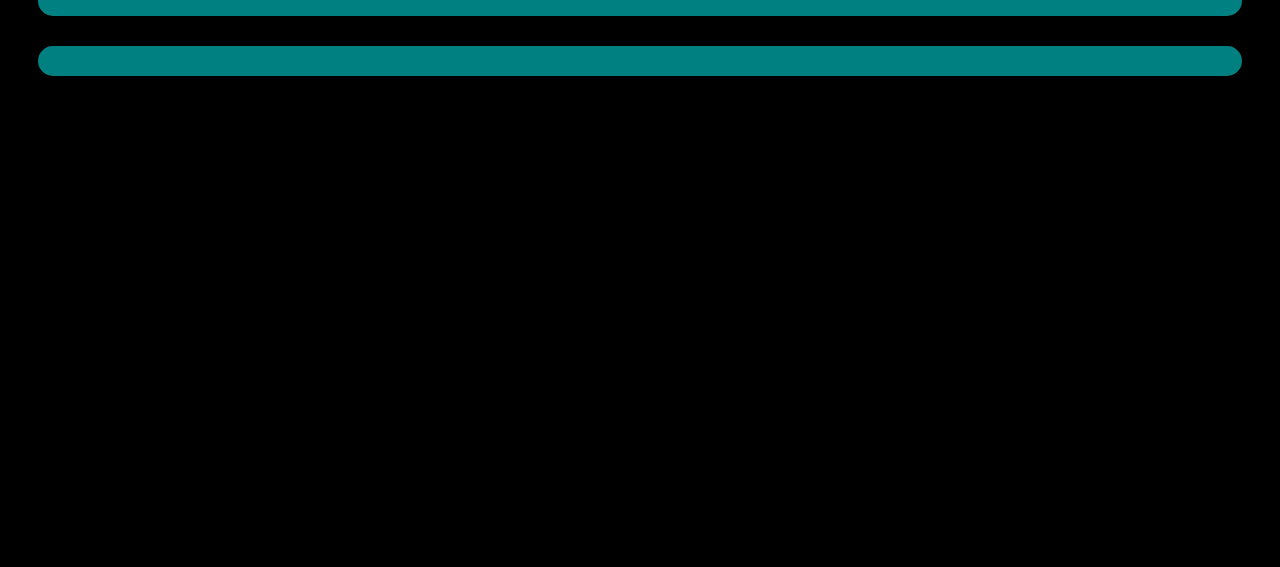
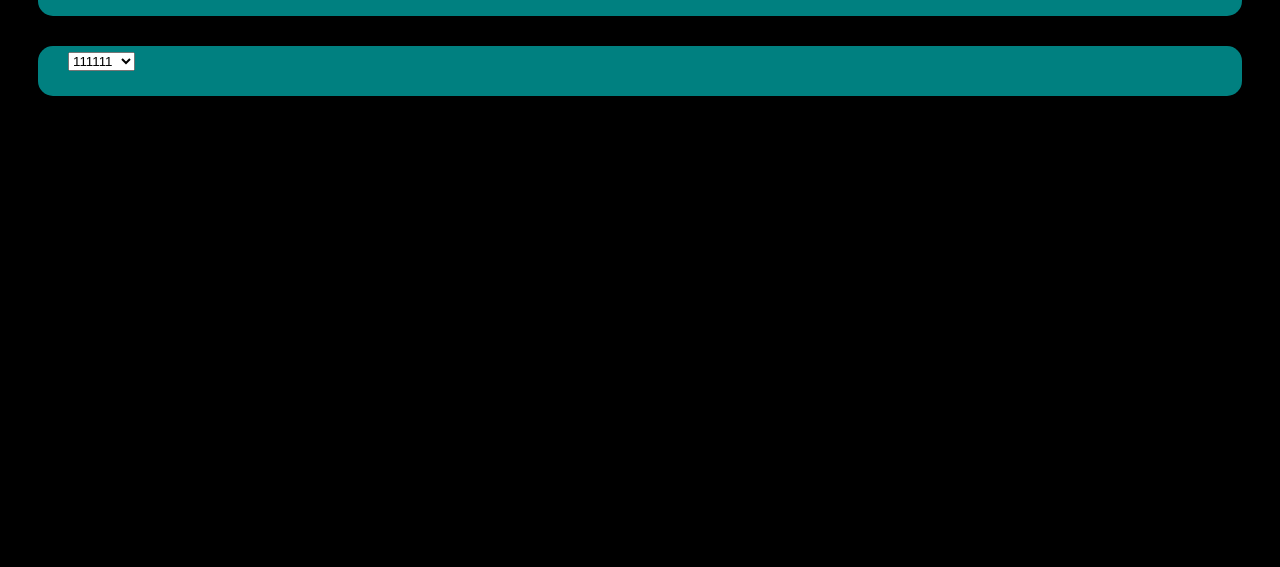
Before and after one commit to yhuj79/Learn_Modern_JavaScript, a plain HTML site: page modern-javascript-tutorial/globalStyles.html in a window 1280 px wide. Shown: the part 233-800 px from the top of the page. Drawn offline with Linux system fonts and the light colour scheme.

Commit message:
Select Option Not Working Test

```diff
--- a/modern-javascript-tutorial/globalStyles.css
+++ b/modern-javascript-tutorial/globalStyles.css
@@ -45,3 +45,7 @@
     border-radius: 5px;
     margin: 20px;
 }
+
+.option-one {
+    color: red;
+}
--- a/modern-javascript-tutorial/globalStyles.html
+++ b/modern-javascript-tutorial/globalStyles.html
@@ -15,6 +15,13 @@
         <h1>SubTitle</h1>
     </div>
     <div class="section">
+        <select class="select-one">
+            <!-- Not Working! -->
+            <option class="option-one">111111</option>
+            <option>222222</option>
+            <option>333333</option>
+            <option>444444</option>
+        </select>
         <h2 id="ex1"></h2>
         <h2 id="ex2"></h2>
         <h2 id="ex3"></h2>
```
